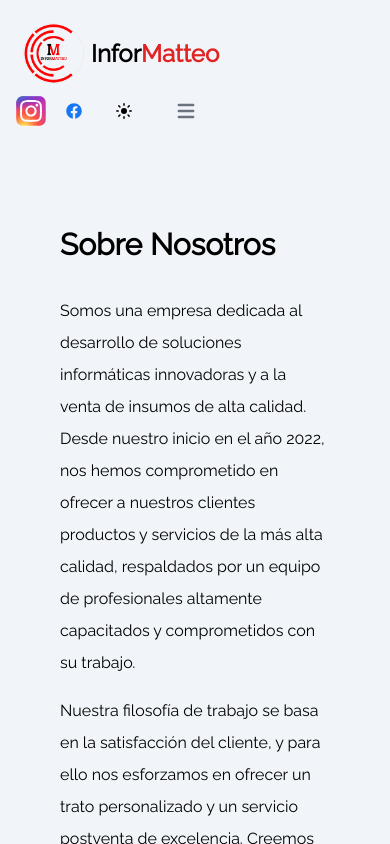
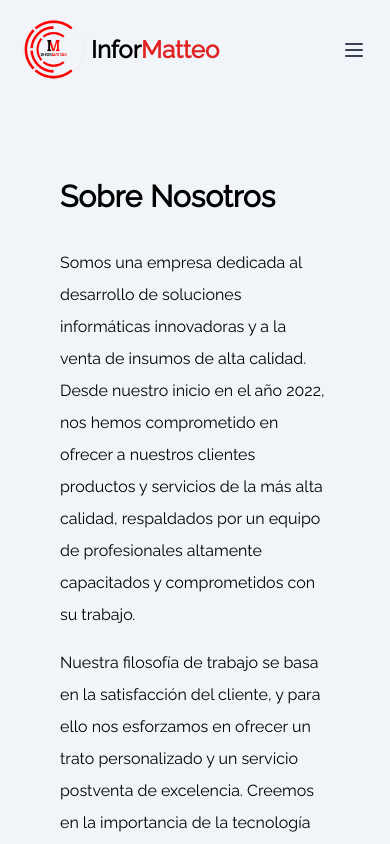
Before and after one commit to Facundo14/page-next-js-13, a Next.js app: page /about in a window 390 px wide. Shown: the top 844 px of the page. Built offline with nearby package versions, Linux system fonts and the light colour scheme.

Commit message:
Se mejoro el menu

```diff
--- a/src/components/shared/Navbar.tsx
+++ b/src/components/shared/Navbar.tsx
@@ -10,36 +10,74 @@
 import { useTheme } from 'next-themes';
 import { useEffect, useState } from 'react';
 
-export default function Navegacion() {
+
+export default function NavBar() {
   const pathname = usePathname();
   const [mounted, setMounted] = useState(false);
   const { theme, setTheme } = useTheme();
   const [navbarOpen, setNavbarOpen] = useState(false);
 
-  useEffect(() => {
-    setMounted(true);
-  }, []);
+  const [navbar, setNavbar] = useState(false);
 
-  if (!mounted) return null;
-
-  const active = `bg-red-600 text-white rounded-md px-3 py-2 text-sm font-bold ${
-    navbarOpen ? "block my-4 text-center" : ""
-  }`;
-  const inactive = `text-black dark:text-white hover:bg-red-600 hover:text-white rounded-md px-3 py-2 text-sm font-medium ${
-    navbarOpen ? "block my-4 text-center" : ""
-  }`;
+  const active = `bg-red-600 text-white rounded-md px-3 py-2 text-sm font-bold block text-center`;
+  const inactive = `text-black dark:text-white hover:bg-red-600 hover:text-white rounded-md px-3 py-2 text-sm font-medium block text-center`;
 
   return (
     <nav className="bg-slate-100 dark:bg-gray-900 sticky w-full z-20 top-0 left-0 border-gray-200 dark:border-gray-600">
-      <div className="max-w-screen-xl flex flex-wrap items-center justify-between mx-auto p-4">
+      <div className="justify-between px-4 mx-auto lg:max-w-7xl md:items-center md:flex md:px-8">
+        <div>
+          <div className="flex items-center justify-between py-3 md:py-5 md:block">
             <a href="https://informatteo.com.ar/" className="flex items-center">
               <Image width={75} height={75} src="/logo/logo.png" alt="InforMatteo Logo" />
               <span className="self-center text-2xl font-semibold whitespace-nowrap dark:text-white">
                 Infor<span className="text-red-600">Matteo</span>
               </span>
             </a>
-
-        <div className="flex md:order-2 items-center justify-center space-x-5">
+            <div className="md:hidden flex items-center justify-center space-x-5">
+              <button
+                className="p-2 text-gray-700 rounded-md outline-none focus:border-gray-400 focus:border"
+                onClick={() => setNavbar(!navbar)}
+              >
+                {navbar ? (
+                  <svg
+                    xmlns="http://www.w3.org/2000/svg"
+                    className="w-6 h-6"
+                    viewBox="0 0 20 20"
+                    fill="currentColor"
+                  >
+                    <path
+                      fillRule="evenodd"
+                      d="M4.293 4.293a1 1 0 011.414 0L10 8.586l4.293-4.293a1 1 0 111.414 1.414L11.414 10l4.293 4.293a1 1 0 01-1.414 1.414L10 11.414l-4.293 4.293a1 1 0 01-1.414-1.414L8.586 10 4.293 5.707a1 1 0 010-1.414z"
+                      clipRule="evenodd"
+                    />
+                  </svg>
+                ) : (
+                  <svg
+                    xmlns="http://www.w3.org/2000/svg"
+                    className="w-6 h-6"
+                    fill="none"
+                    viewBox="0 0 24 24"
+                    stroke="currentColor"
+                    strokeWidth={2}
+                  >
+                    <path
+                      strokeLinecap="round"
+                      strokeLinejoin="round"
+                      d="M4 6h16M4 12h16M4 18h16"
+                    />
+                  </svg>
+                )}
+              </button>
+            </div>
+          </div>
+        </div>
+        <div>
+          <div
+            className={`flex-1 justify-self-center pb-3 mt-8 md:block md:pb-0 md:mt-0 ${navbar ? "block" : "hidden"
+              }`}
+          >
+            <ul className="items-center justify-center space-y-8 md:flex md:space-x-6 md:space-y-0">
+              <div className='flex items-center justify-center space-x-5'>
                 <Link href="https://www.instagram.com/informatteosistemas/" target="_blank">
                   <Image width={30} height={30} src="/icons/instagram-color-icon.svg" alt="InstagramLogo" />
                 </Link>
@@ -50,44 +88,10 @@
                 >
                   {theme === "light" ? <MoonIcon /> : <SunIcon />}
                 </button>
-          <button
-            onClick={() => setNavbarOpen(!navbarOpen)}
-            type="button"
-            className="inline-flex items-center p-2 text-sm text-gray-500 rounded-lg md:hidden hover:bg-gray-100 focus:outline-none focus:ring-2 focus:ring-gray-200 dark:text-gray-400 dark:hover:bg-gray-700 dark:focus:ring-gray-600"
-            aria-controls="navbar-sticky"
-            aria-expanded="false"
-          >
-            <span className="sr-only">Open main menu</span>
-            <svg
-              className="w-6 h-6"
-              aria-hidden="true"
-              fill="currentColor"
-              viewBox="0 0 20 20"
-              xmlns="http://www.w3.org/2000/svg"
-            >
-              <path
-                fillRule="evenodd"
-                d="M3 5a1 1 0 011-1h12a1 1 0 110 2H4a1 1 0 01-1-1zM3 10a1 1 0 011-1h12a1 1 0 110 2H4a1 1 0 01-1-1zM3 15a1 1 0 011-1h12a1 1 0 110 2H4a1 1 0 01-1-1z"
-                clipRule="evenodd"
-              ></path>
-            </svg>
-          </button>
               </div>
-
-        <div
-          className={`w-full justify-center md:w-auto md:flex md:flex-grow ${
-            navbarOpen ? "flex" : "hidden"
-          }`}
-          id="navbar-sticky"
-        >
-          <ul
-            className={`flex flex-col md:flex-row space-y-4 md:space-y-0 md:space-x-8 ${
-              navbarOpen ? "block w-full" : "hidden"
-            } md:p-0 mt-4 font-medium border rounded-lg bg-gray-50 sm:flex-row md:flex-bl md:mt-0 md:border-0 md:bg-slate-100 dark:bg-gray-800 md:dark:bg-gray-900 dark:border-gray-700 lg:flex lg:flex-row`}
-          >
               {links.map((link, index) => (
               <li key={index}>
-                <Link onClick={() => setNavbarOpen(false)} href={link.route} className={pathname === link.route ? active : inactive}>
+                <Link onClick={() => setNavbar(!navbar)} href={link.route} className={pathname === link.route ? active : inactive}>
                   {link.label}
                 </Link>
               </li>
@@ -95,6 +99,7 @@
             </ul>
           </div>
         </div>
+      </div>
     </nav>
   );
 }
```
Lines whose indentation alone changed are shown as unchanged.
